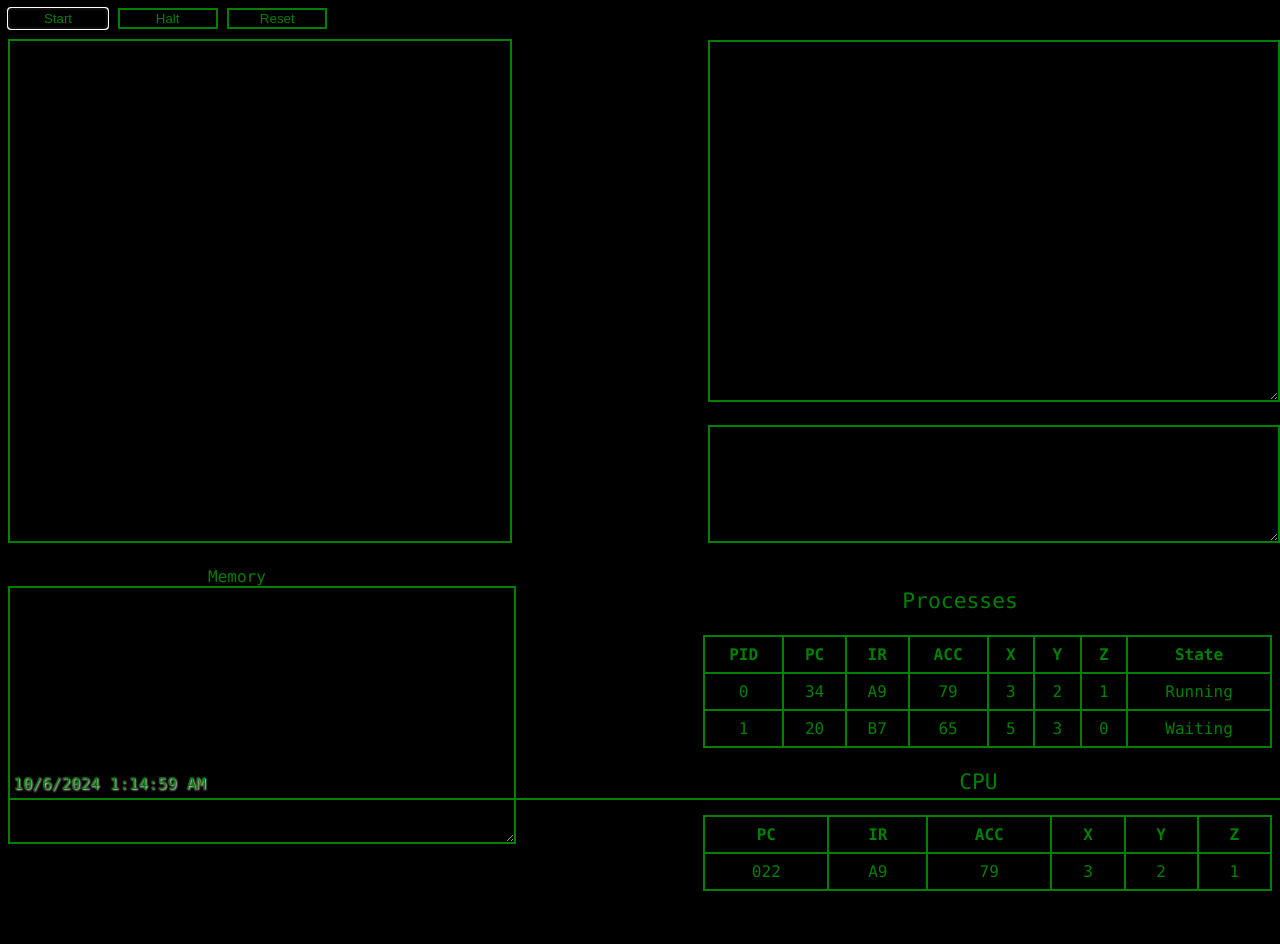
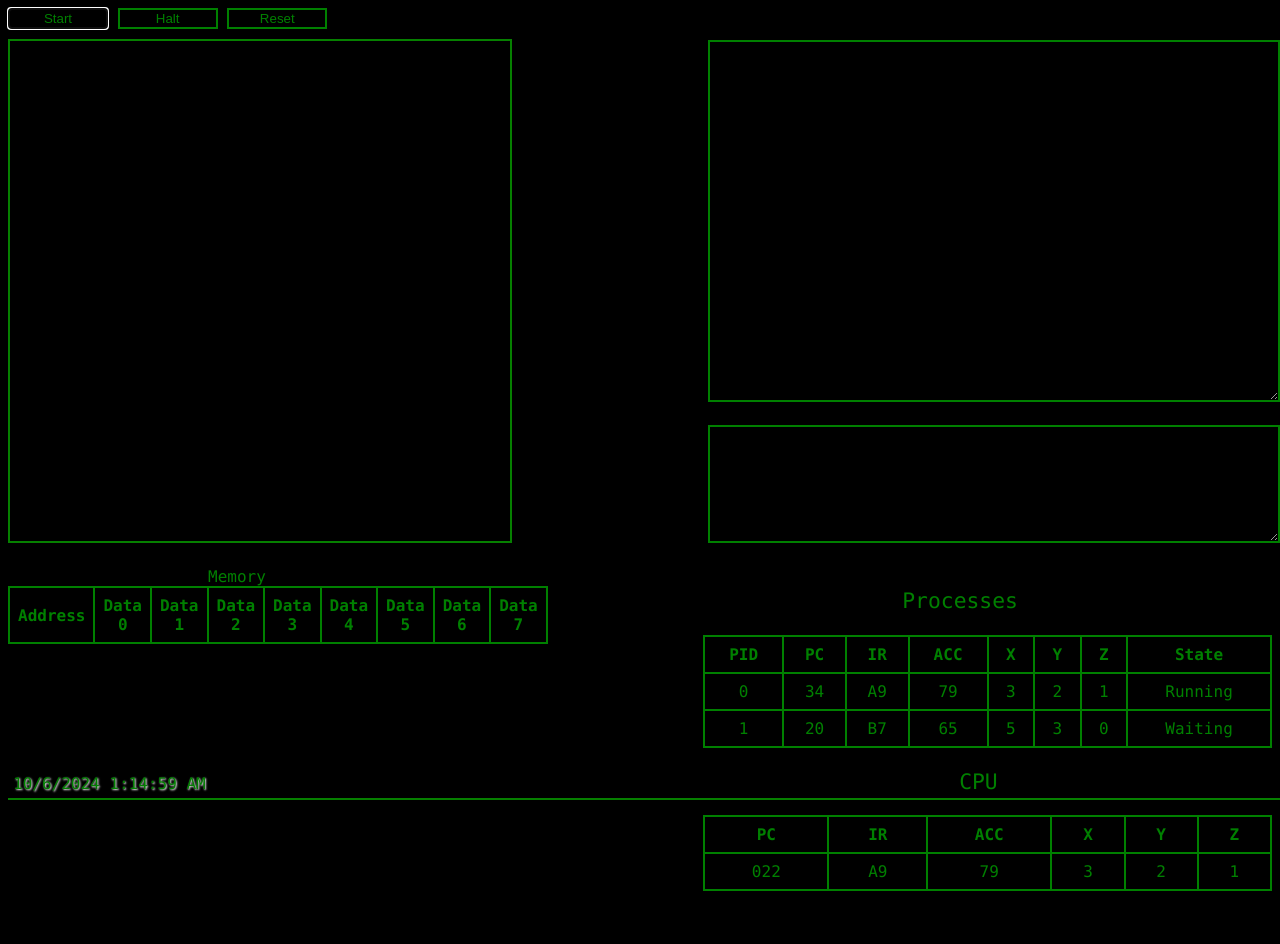
Before and after one commit to neopinp/neOS, a plain HTML site: page index.html in a window 1280 px wide. Drawn offline with Linux system fonts and the light colour scheme; a script that the page names is missing.

Commit message:
Update index.html

```diff
--- a/index.html
+++ b/index.html
@@ -159,18 +159,26 @@
       <!-- Memory Display on the left -->
       <div id="divMemoryDisplay" style="width: 500px; height: 250px; margin-right: 25px">
         <label id="memoryDisplayLabel">Memory</label>
-        <textarea
-          id="memoryDisplay"
-          rows="20"
-          cols="60"
-          style="
-            background-color: black;
-            color: green;
-            border: 2px solid green;
-            width: 100%;
-            height: 250px;
-          "
-        ></textarea>
+        <table id="memoryTable">
+          <thead>
+            <tr>
+              <th>Address</th> <!-- Memory address as row header -->
+              <th>Data 0</th>
+              <th>Data 1</th>
+              <th>Data 2</th>
+              <th>Data 3</th>
+              <th>Data 4</th>
+              <th>Data 5</th>
+              <th>Data 6</th>
+              <th>Data 7</th>
+            </tr>
+          </thead>
+          <tbody>
+
+            <!-- Rows will be dynamically generated here -->
+          </tbody>
+        </table>
+
       </div>
 
       <!-- Right-side column with PCB and CPU Status stacked -->
```
